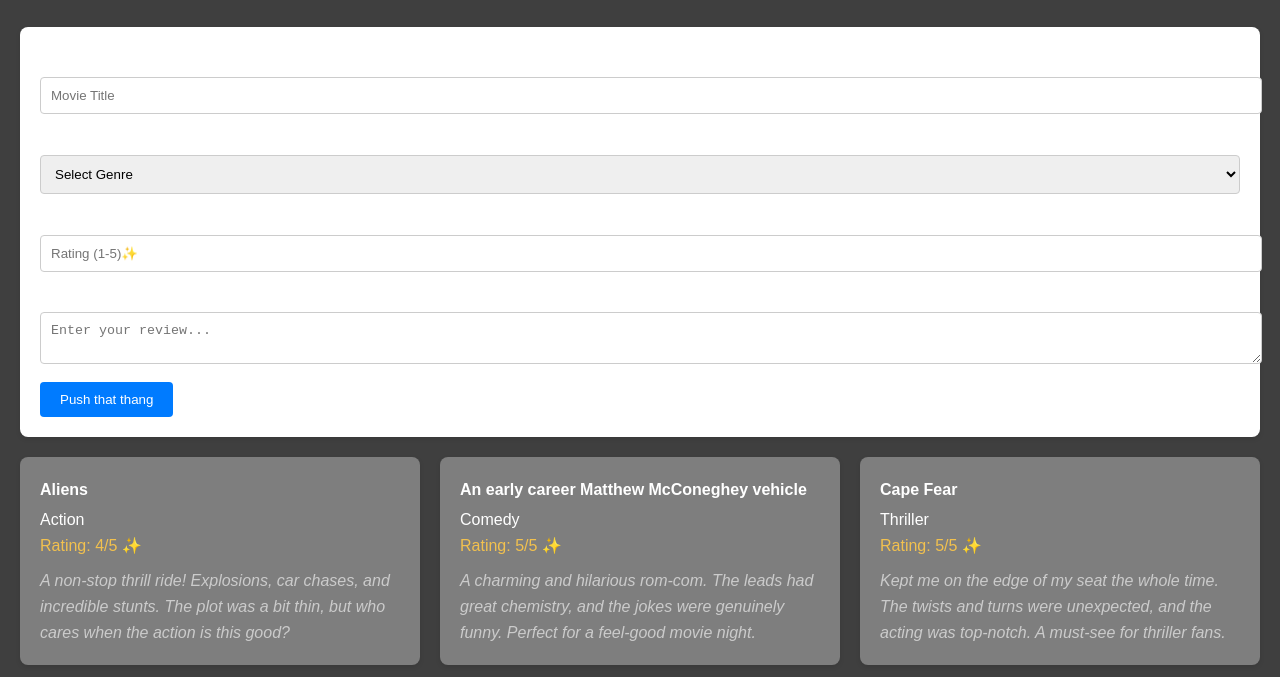
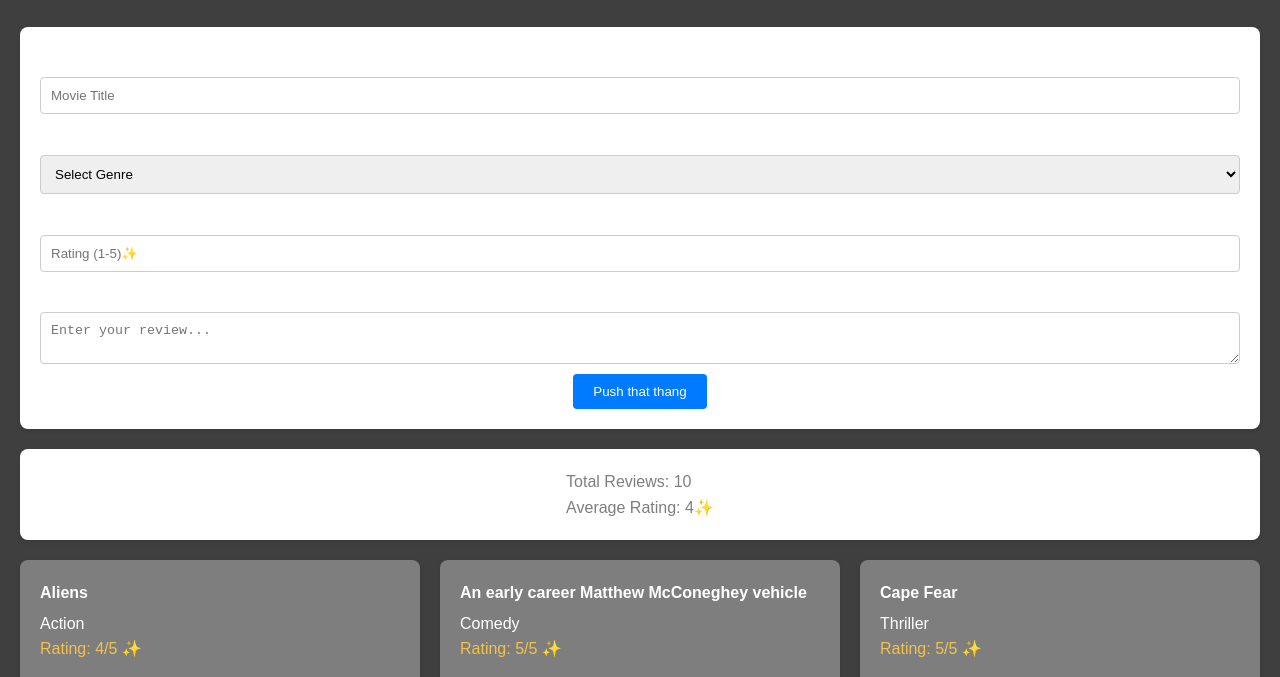
Before and after one commit to mite404/film-review-js, a website built with Vite: page index.html in a window 1280 px wide. Shown: the part 174-851 px from the top of the page. Built offline with nearby package versions, Linux system fonts and the light colour scheme.

Commit message:
Style Review List Into 'Card Based' Row of 3 Items
- Fix 'review-form' - Input Field sticks out past container div (box-sizing: border-box not being applied to all elements was culprit)

- Center Submit button again

- Add stats of 'Total Reviews' & 'Average Rating'

```diff
--- a/index.html
+++ b/index.html
@@ -16,7 +16,6 @@
         <div id="logos">
         </div>
     </header>
-    <div>
     <form id="review-form">
         <label for="movie-title">Movie Title:</label>
         <input id="movie-title"
@@ -45,10 +44,12 @@
                   name="movie-text"
                   placeholder="Enter your review..."
                   required></textarea>
-            <div class="card">
+
             <button id="submit" type="submit">Push that thang</button>
-            </div>
+
     </form>
+    <div id="review-stats">
+        <!-- Reviews Stats Populate Here!! -->
     </div>
     <div class="review-list" id="review-list">
         <!-- Reviews Populate Here!! -->
--- a/src/main.js
+++ b/src/main.js
@@ -5,16 +5,14 @@ import { reviews } from "./reviews.js";
 // const submitBtn = document.getElementById("submit");
 const reviewList = document.getElementById("review-list");
 const reviewForm = document.getElementById("review-form");
+const reviewStats = document.getElementById("review-stats");
 
-
-// TODO 3: filter by genre
-// could display total # of reviews submitted
-// display average rating of all reviews
-
+// Flex Goals:
+// Sort by genre
+// Add movie poster picture on each card
 
 function getReviewsFeedHTML() {
   console.log("getReviewsFeedHTML called");
-  // reviewList.style.display = "flex";
 
   let reviewHTML = ``;
 
@@ -25,13 +23,27 @@ function getReviewsFeedHTML() {
                 <p>${review.genre}</p>
                 <p class="rating">Rating: ${review.rating}/5 ✨</p>
                 <p class="review-text">${review.review}</p>
-            </div>
-        `;
+            </div>`;
   });
   return reviewHTML;
 }
 
+function getReviewsStats() {
+  const totalReviews = reviews.length;
+  const totalReviewScores = reviews.reduce(
+    (total, review) => total + parseInt(review.rating), 0);
+  const averageReviewScore =
+    Math.floor(totalReviews > 0 ? totalReviewScores / totalReviews : 0);
+
+  return `
+    <div>
+        <p>Total Reviews: ${totalReviews}</p>
+        <p>Average Rating: ${averageReviewScore}✨</p>
+    </div>`;
+}
+
 function renderReviews() {
+  reviewStats.innerHTML = getReviewsStats();
   reviewList.innerHTML = getReviewsFeedHTML();
   console.log("reviews array after render:", reviews);
 }
--- a/src/style.css
+++ b/src/style.css
@@ -1,5 +1,6 @@
 /* Basic Reset and Box Sizing */
 * {
+    box-sizing: border-box;
     margin: 0;
     padding: 0;
 }
@@ -27,8 +28,24 @@ h1, h2, h3 {
     text-align: center;
 }
 
+/* Total Reviews & Average Review Score Stats Display*/
+#review-stats {
+    display: flex;
+    flex-direction: column;
+    align-items: center;
+    background-color: #fff;
+    color: #7e7e7e;
+    padding: 20px;
+    border-radius: 8px;
+    box-shadow: 0 2px 5px rgba(0, 0, 0, 0.1);
+    margin-bottom: 20px;
+}
+
 /* Form Styles */
 #review-form {
+    display: flex;
+    flex-direction: column;
+    align-items: center;
     background-color: #fff;
     padding: 20px;
     border-radius: 8px;
@@ -52,7 +69,7 @@ textarea {
 }
 
 
-button {
+#review-form button {
     background-color: #007bff; /* Blue button */
     color: #fff;
     padding: 10px 20px;
@@ -105,15 +122,6 @@ button:hover {
     margin-bottom: 20px;
 }
 
-/* Stats Styles */
-#stats {
-    background-color: #fff;
-    padding: 20px;
-    border-radius: 8px;
-    box-shadow: 0 2px 5px rgba(0, 0, 0, 0.1);
-    margin-bottom: 20px;
-}
-
 /* Basic Responsive Design (adjust breakpoints as needed) */
 /* Media query to ensure at most 3 columns */
 @media (min-width: 900px) { /* Adjust breakpoint as needed */
```
Lines whose indentation alone changed are shown as unchanged.
